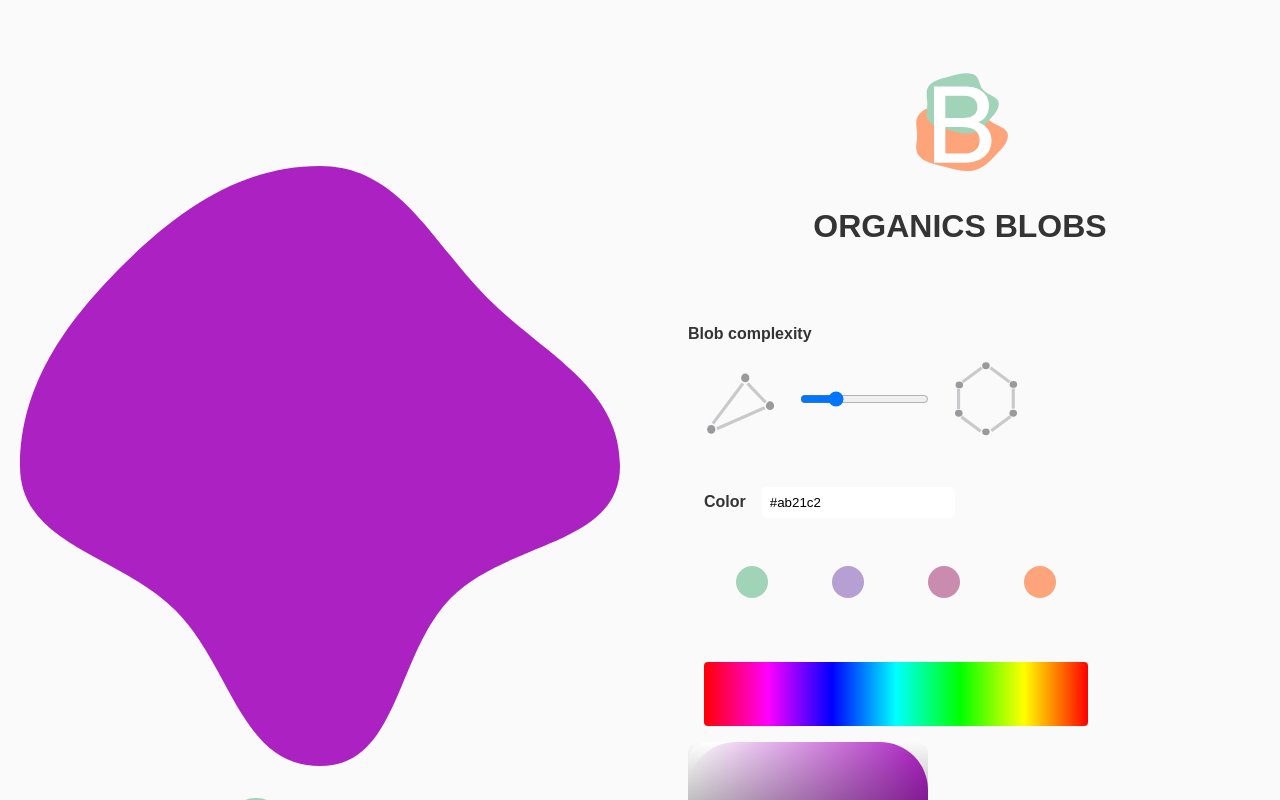
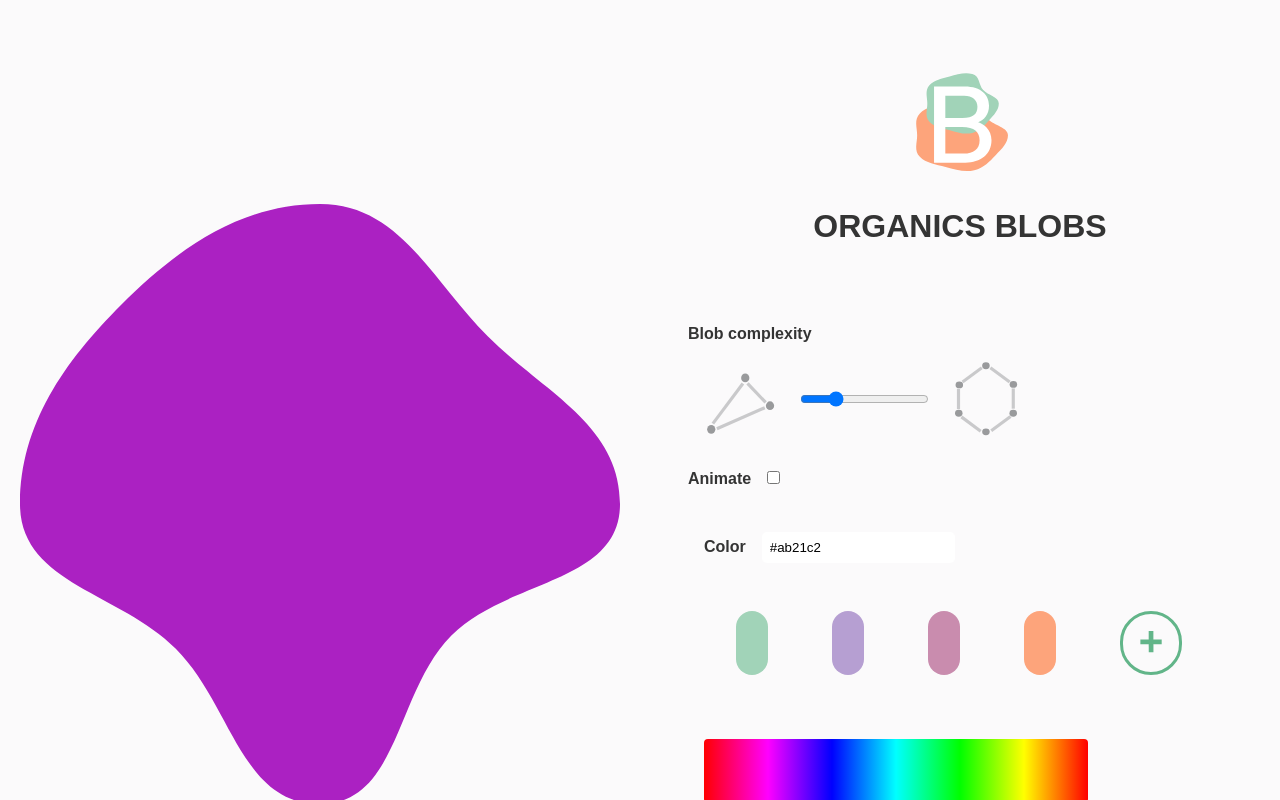
Before and after one commit to ClaireMarieV/Blob, a Next.js app: page / in a window 1280 px wide. Shown: the top 800 px of the page. Built offline with nearby package versions, Linux system fonts and the light colour scheme; a web font is replaced by a local one.

Commit message:
added button, color picker and regenerat pointa

```diff
--- a/components/Parameters.js
+++ b/components/Parameters.js
@@ -1,16 +1,14 @@
 import React from "react";
 import ColorPicker from "../components/ColorPicker";
-import GradientPicker from "../components/GradientPicker";
+import AnimateBlob from "../components/AnimateBlob";
 
 const Parameters = ({
   pointCount,
   onChangePointCount,
   color,
   onChangeColor,
-  background,
-  onChangeBackground,
-  gradient,
-  onChangeGradient,
+  regeneratePoints,
+  points,
 }) => {
   return (
     <div>
@@ -33,7 +31,13 @@ const Parameters = ({
           ></input>
           <img src="endComplexity.svg" />
         </div>
-
+        <label>
+          Animate
+          <input
+            type="checkbox"
+            onClick={(event) => regeneratePoints(points)}
+          />
+        </label>
         <div className="color">
           <label>
             Color
@@ -67,12 +71,12 @@ const Parameters = ({
               value="#FDA47B"
               onClick={(color) => onChangeColor(event.target.value)}
             />
+            <button className="button-5">
+              <img src="Cross.svg" />
+            </button>
           </div>
         </div>
-        <ColorPicker
-          value={background}
-          onChange={(color) => onChangeColor(color)}
-        />
+        <ColorPicker value={color} onChange={(color) => onChangeColor(color)} />
       </div>
       <style jsx>{`
         .parameters {
@@ -124,6 +128,13 @@ const Parameters = ({
         .button-4 {
           background-color: #fda47b;
         }
+        .button-5 {
+          background: transparent;
+          border: 3px solid #62b589;
+        }
+        .button-5 img {
+          width: 1.5rem;
+        }
         .button-1:hover,
         .button-2:hover,
         .button-3:hover,
```
